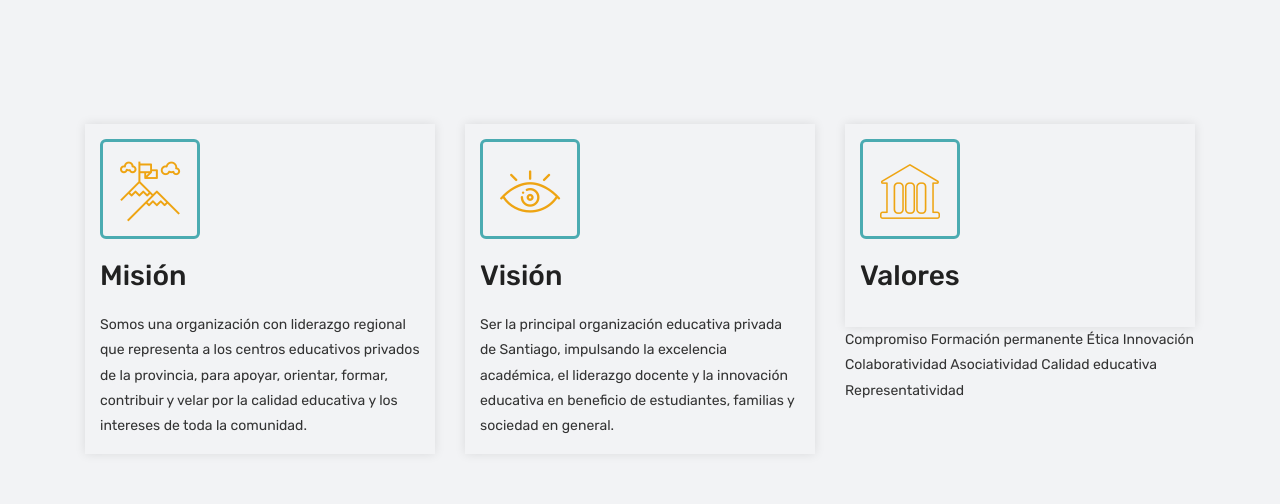
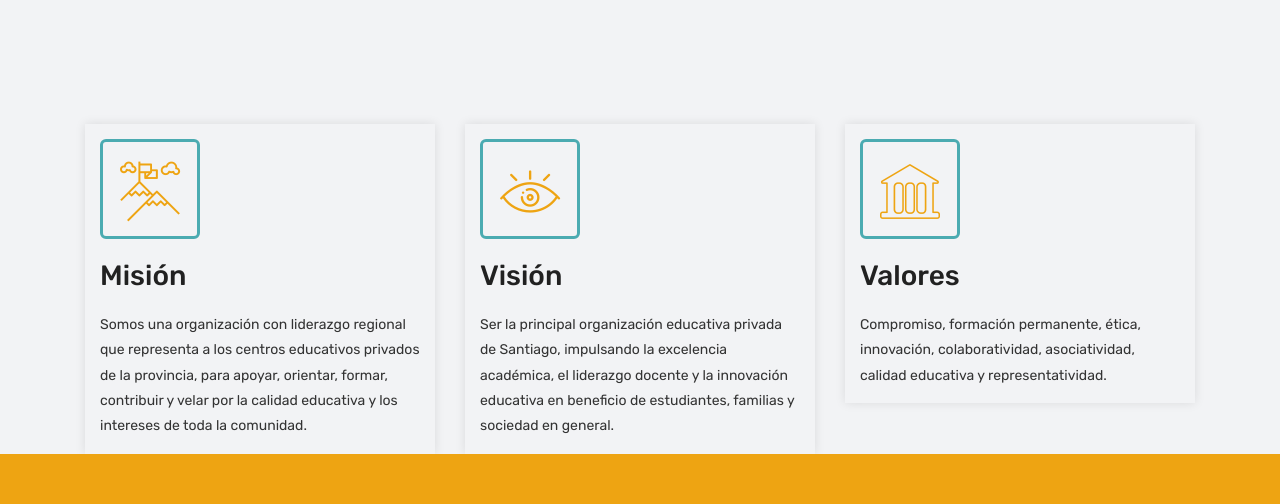
Before and after one commit to joy932019/acoprisa, a plain HTML site: page about.html in a window 1280 px wide. Shown: the part 1480-1984 px from the top of the page. Drawn offline with Linux system fonts and the light colour scheme.

Commit message:
Update about.html

```diff
--- a/about.html
+++ b/about.html
@@ -254,11 +254,8 @@
 						<h3>Valores</h3>
 						<div class="tr-pa">H</div>
 						<p>
+			Compromiso, formación permanente, ética, innovación, colaboratividad, asociatividad, calidad educativa y representatividad.
                         </p>
-					</div>Compromiso				Formación permanente
-Ética					Innovación
-Colaboratividad			Asociatividad
-Calidad educativa			Representatividad
 
 				</div>
 			</div>
```
